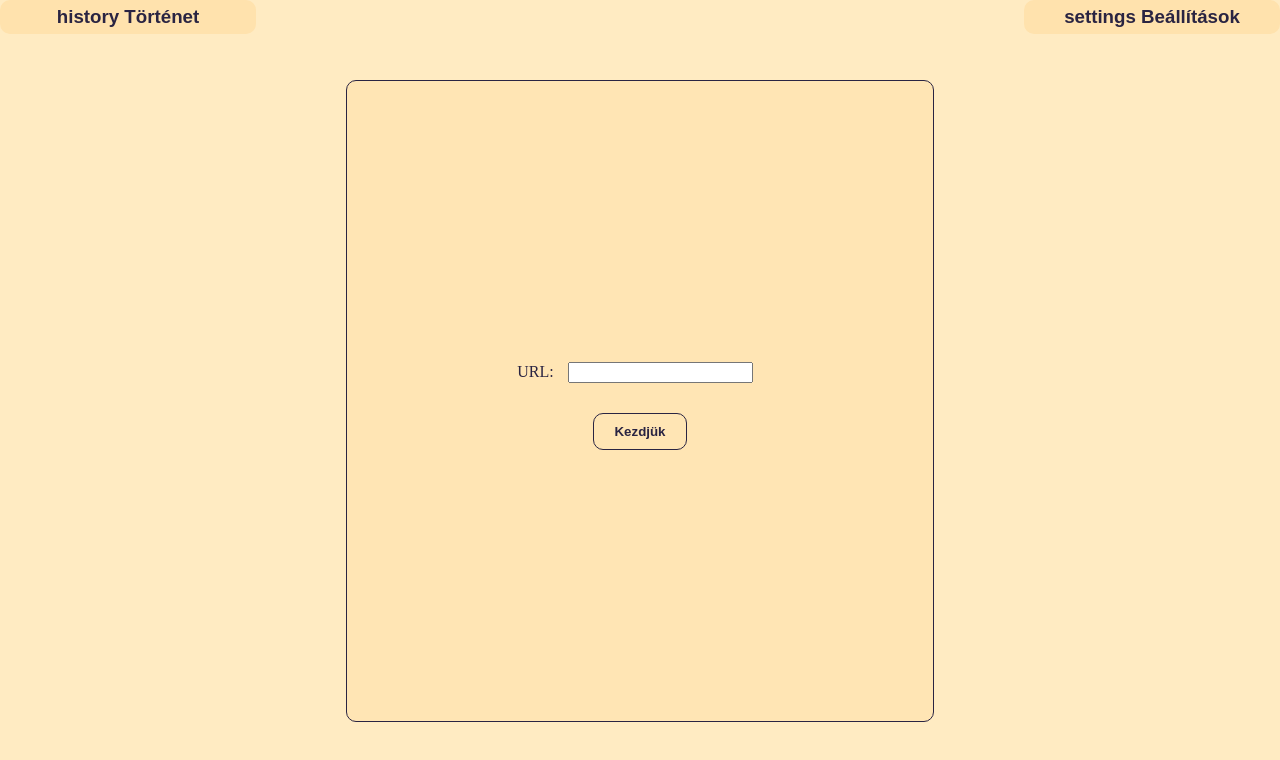
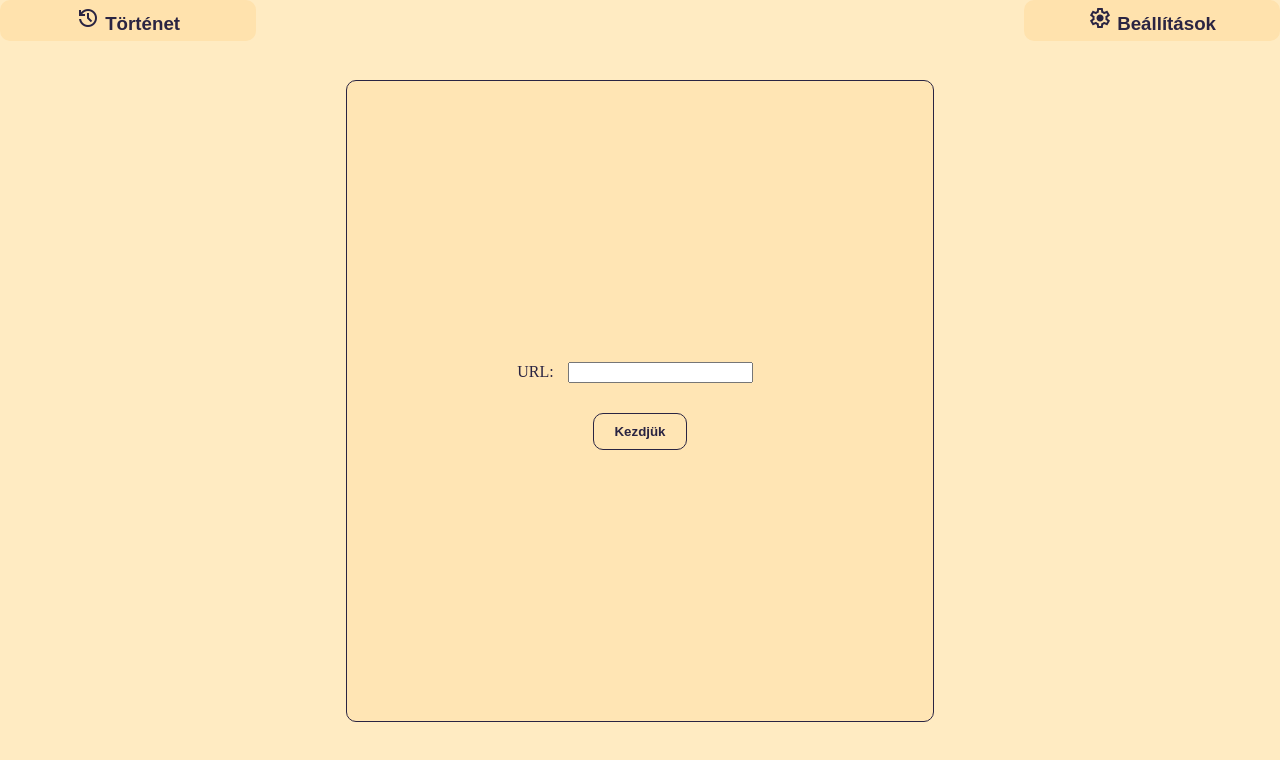
Before and after one commit to SolitaryDreame/myLibrary, a plain HTML site: page memories/index.html in a window 1280 px wide. Drawn offline with nearby package versions, Linux system fonts and the light colour scheme.

Commit message:
Update index.html

```diff
--- a/memories/index.html
+++ b/memories/index.html
@@ -2,10 +2,11 @@
 <html lang="hu">
     <head>
         <meta charset="UTF-8">
-        <meta name="viewport" content="width=device-width, initial-scale=1.0">
+        <meta name="viewport" content="width=device-width, initial-scale=1, maximum-scale=1">
         <meta http-equiv="X-UA-Compatible" content="IE=edge">
         <title>Emlékek</title>
         <link rel="stylesheet" href="style.css">
+        <link rel="stylesheet" href="https://fonts.googleapis.com/css2?family=Material+Symbols+Outlined:opsz,wght,FILL,GRAD@20..48,100..700,0..1,-50..200" />
         <script src="script.js"></script>
     </head>
     <body>
```
